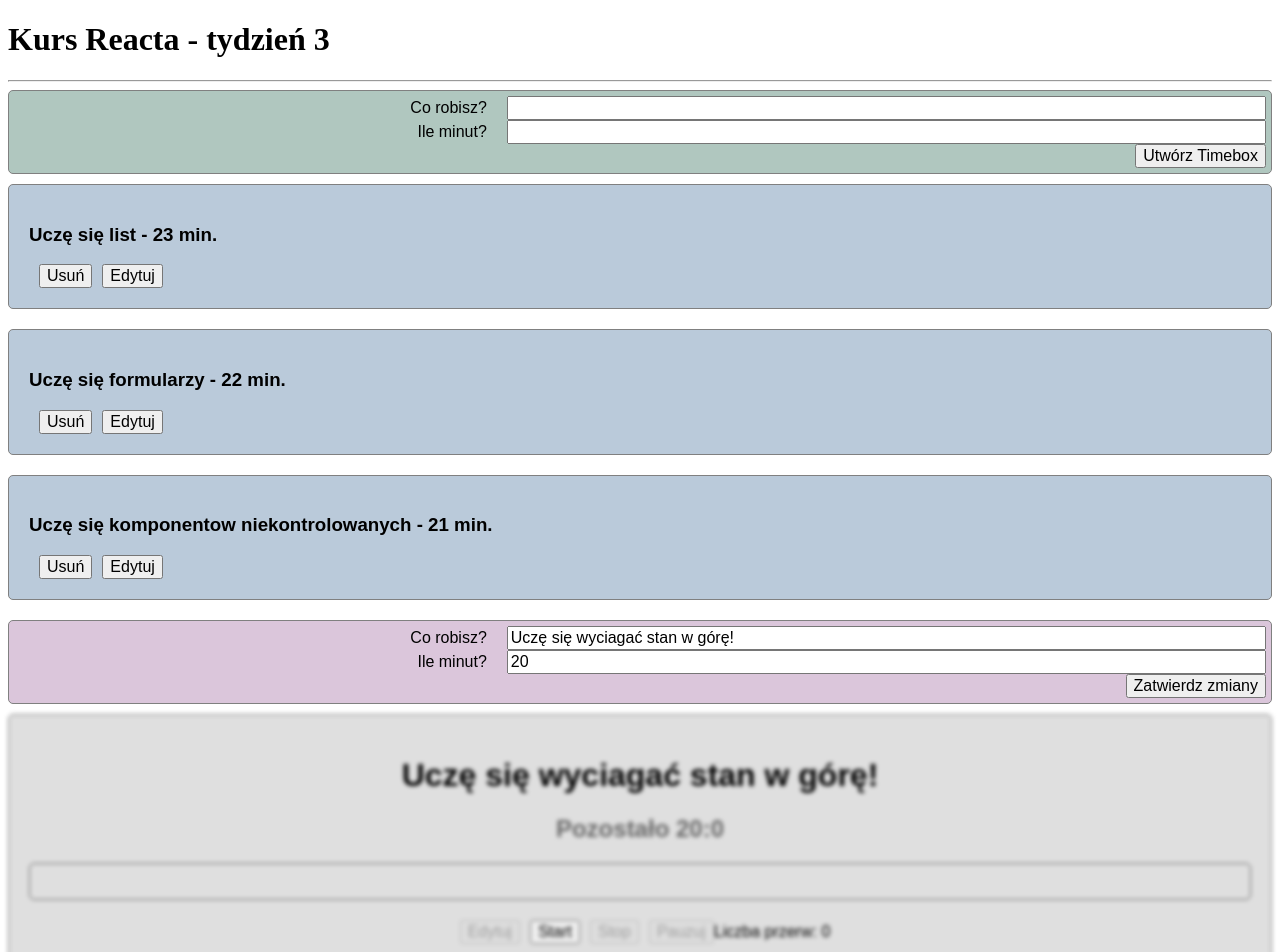
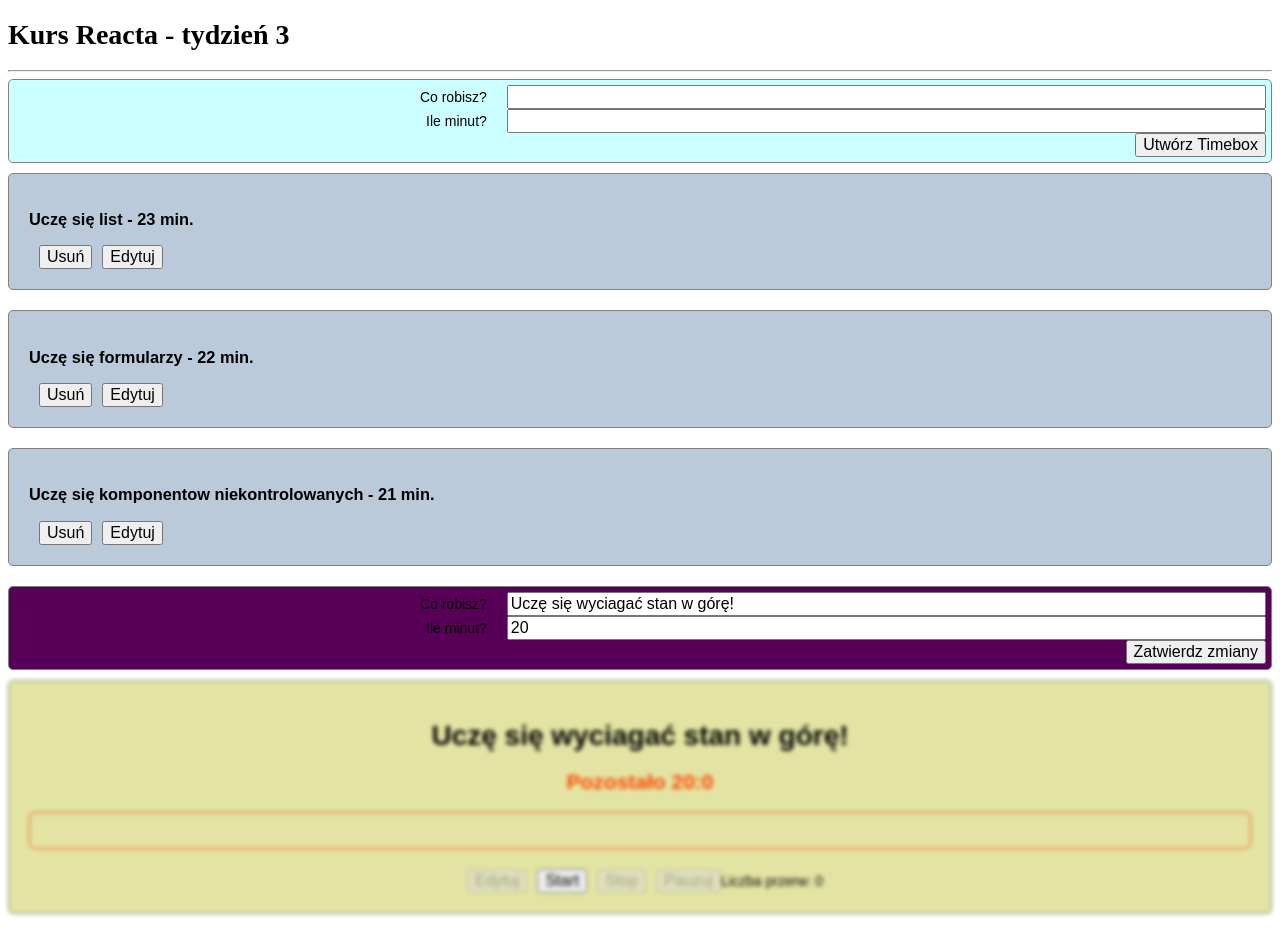
Before and after one commit to MagPtak/React-course-basic, a React (Create React App) app in the folder timeboxing_app/: page / in a window 1280 px wide. Shown: the top 952 px of the page. After the commit the page ends 922 px from the top, so only its background shows below. Built offline with nearby package versions, Linux system fonts and the light colour scheme.

Commit message:
Install sass and modularize styles

```diff
--- a/timeboxing_app/package.json
+++ b/timeboxing_app/package.json
@@ -6,11 +6,12 @@
     "@testing-library/jest-dom": "^5.16.1",
     "@testing-library/react": "^12.1.2",
     "@testing-library/user-event": "^13.5.0",
+    "node-sass": "^7.0.1",
     "react": "^17.0.2",
     "react-dom": "^17.0.2",
     "react-scripts": "5.0.0",
-    "web-vitals": "^2.1.4",
-    "uuid": "8.3.2"
+    "uuid": "8.3.2",
+    "web-vitals": "^2.1.4"
   },
   "scripts": {
     "start": "react-scripts start",
--- a/timeboxing_app/src/index.js
+++ b/timeboxing_app/src/index.js
@@ -2,6 +2,6 @@ import React from "react";
 import ReactDOM from "react-dom";
 
 import App from "./components/App";
-import "./styles/main.css";
+import "./styles/main.scss";
 
 ReactDOM.render(<App />, document.getElementById("root"));
--- /dev/null
+++ b/timeboxing_app/src/styles/base.scss
@@ -0,0 +1,3 @@
+html {
+  font-size: 14px;
+}
--- /dev/null
+++ b/timeboxing_app/src/styles/components.scss
@@ -0,0 +1,67 @@
+.App {
+  font-family: sans-serif;
+}
+.TimeboxEditor,
+.TimeboxCreator {
+  text-align: right;
+  border: $default-border;
+  border-radius: $default-radius;
+  padding: 5px;
+  margin-bottom: 10px;
+}
+
+.Timebox {
+  border: $default-border;
+  border-radius: $default-radius;
+  padding: 20px;
+  margin-bottom: 20px;
+}
+
+.TimeboxCreator {
+  background-color: lighten(aqua, 40);
+}
+
+.TimeboxEditor {
+  background-color: darken(darkmagenta, 10);
+}
+
+.Timebox {
+  background-color: rgb(186, 202, 218);
+}
+
+.CurrentTimebox {
+  background-color: rgb(227, 228, 163);
+}
+
+input {
+  min-width: 60%;
+  margin-left: 20px;
+  font-size: 16px;
+}
+
+button {
+  font-size: 16px;
+  margin-left: 10px;
+}
+.CurrentTimebox {
+  border: $default-border;
+  border-radius: $default-radius;
+  padding: 20px;
+  text-align: center;
+}
+.Clock {
+  color: orangered;
+}
+.ProgressBar {
+  border: 1px solid orangered;
+  border-radius: 5px;
+  height: 25px;
+  margin-bottom: 20px;
+  padding: 5px;
+  display: flex;
+  flex-direction: row;
+  > div {
+    height: 100%;
+    background-color: orangered;
+  }
+}
--- a/timeboxing_app/src/styles/main.css
+++ /dev/null
@@ -1,70 +0,0 @@
-.App {
-  font-family: sans-serif;
-}
-.TimeboxEditor,
-.TimeboxCreator {
-  text-align: right;
-  border: 1px solid gray;
-  border-radius: 5px;
-  padding: 5px;
-  margin-bottom: 10px;
-}
-
-.Timebox {
-  border: 1px solid gray;
-  border-radius: 5px;
-  padding: 20px;
-  margin-bottom: 20px;
-}
-
-.TimeboxCreator {
-  background-color: rgb(176, 199, 191);
-}
-
-.TimeboxEditor {
-  background-color: rgb(219, 198, 219);
-}
-
-.Timebox {
-  background-color: rgb(186, 202, 218);
-}
-
-.CurrentTimebox {
-  background-color: rgb(227, 228, 163);
-}
-
-input {
-  min-width: 60%;
-  margin-left: 20px;
-  font-size: 16px;
-}
-
-button {
-  font-size: 16px;
-  margin-left: 10px;
-}
-.CurrentTimebox {
-  border: 1px solid gray;
-  border-radius: 5px;
-  padding: 20px;
-  text-align: center;
-}
-.Clock {
-  color: orangered;
-}
-.ProgressBar {
-  border: 1px solid orangered;
-  border-radius: 5px;
-  height: 25px;
-  margin-bottom: 20px;
-  padding: 5px;
-  display: flex;
-  flex-direction: row;
-}
-.ProgressBar div {
-  height: 100%;
-  background-color: orangered;
-}
-.inactive {
-  filter: blur(2px) grayscale();
-}
--- /dev/null
+++ b/timeboxing_app/src/styles/main.scss
@@ -0,0 +1,4 @@
+@import "base.scss";
+@import "variables.scss";
+@import "utilities.scss";
+@import "components.scss";
--- /dev/null
+++ b/timeboxing_app/src/styles/utilities.scss
@@ -0,0 +1,3 @@
+.inactive {
+  filter: blur(2px) grayscale(0);
+}
--- /dev/null
+++ b/timeboxing_app/src/styles/variables.scss
@@ -0,0 +1,2 @@
+$default-border: 1px solid gray;
+$default-radius: 5px;
```
Also changed, not shown: 2 other files (tests, documents, lock files or other folders).
